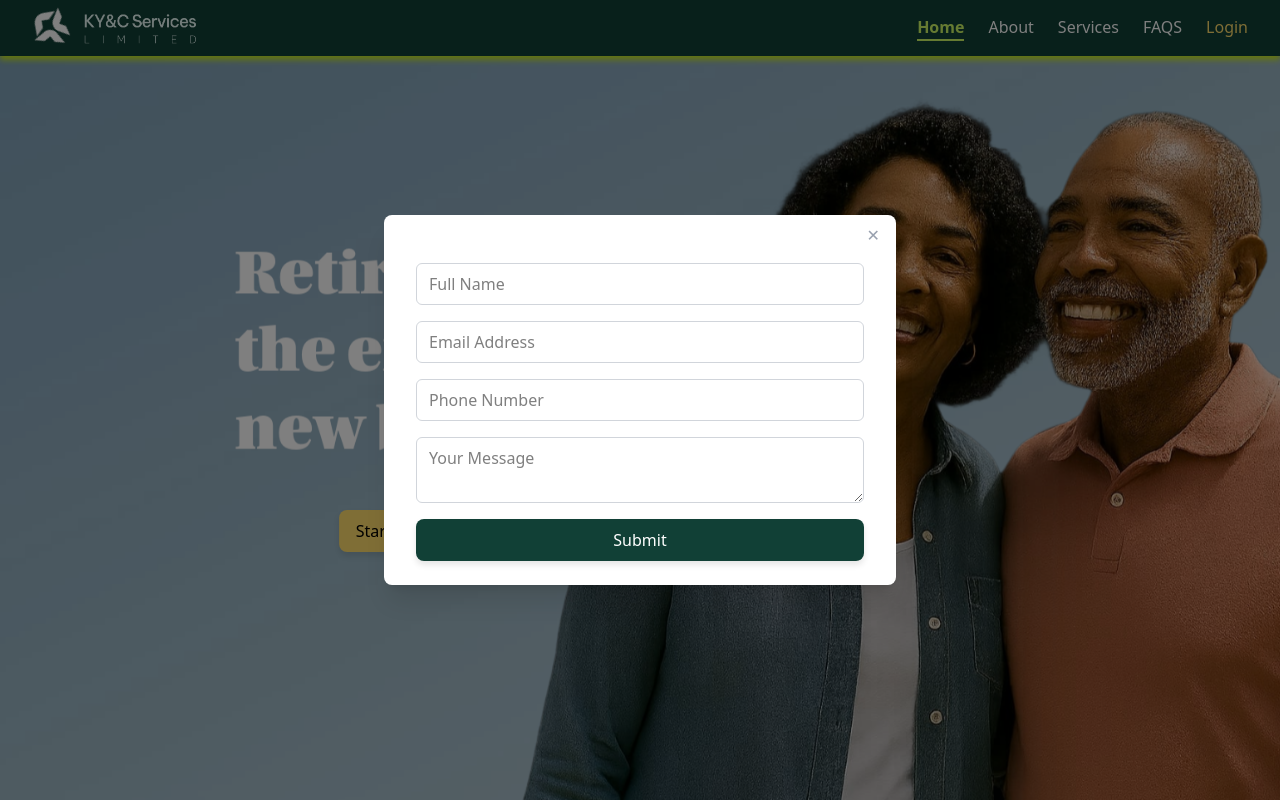
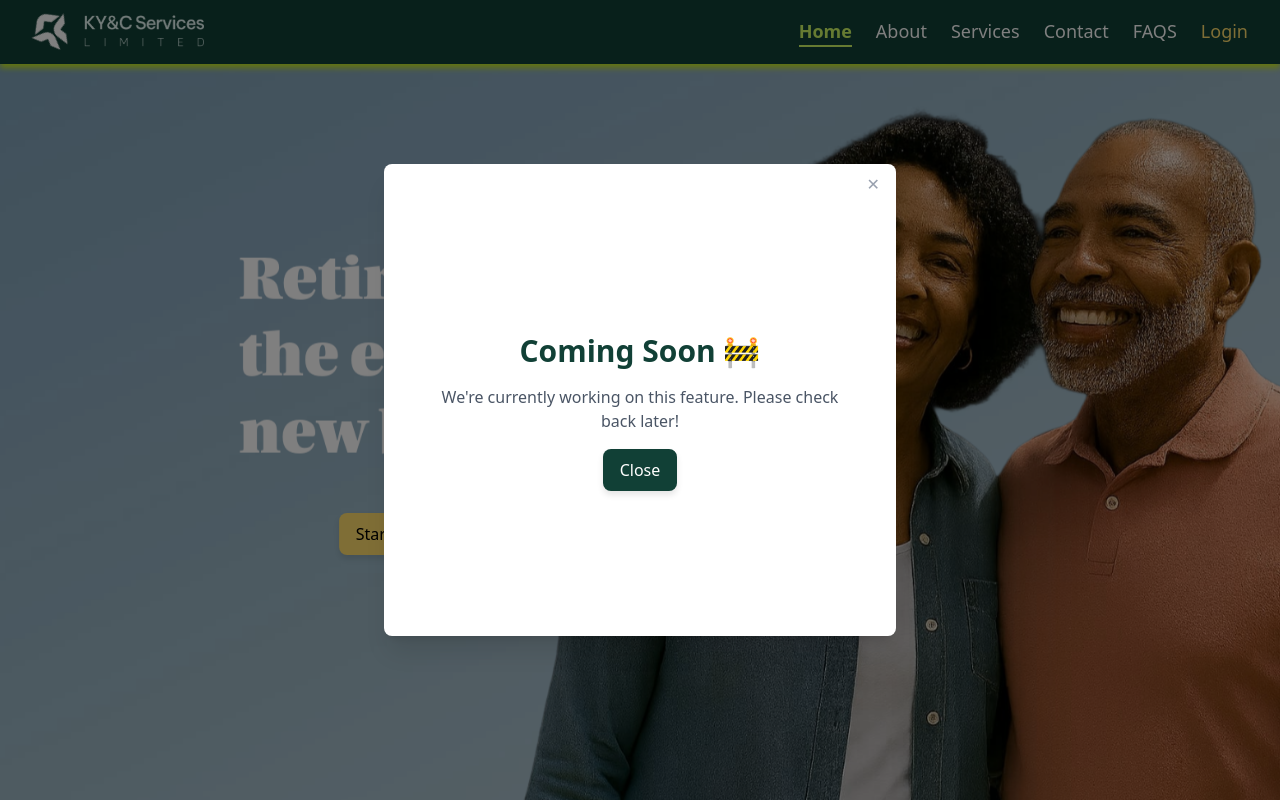
Before and after one commit to Eneojo1/kyc, a Next.js app: page / in a window 1280 px wide. Both pictures are taken after a click on the button "Start Yout Pathway". Shown: the top 800 px of the page. Built offline with nearby package versions, Linux system fonts and the light colour scheme.

Commit message:
Contact form added

```diff
--- a/app/globals.scss
+++ b/app/globals.scss
@@ -19,8 +19,8 @@
 }
 
 header {
-  @apply fixed left-0 top-0 w-full bg-pr1 px-3 sm:px-8 py-2 text-se4 flex justify-between
-    items-center shadow-[0_4px_6px_rgba(213,250,1,0.831)] z-50;
+  @apply fixed left-0 top-0 w-full bg-pr1 text-lg px-3 sm:px-8 py-3 text-se4 flex
+  justify-between items-center shadow-[0_4px_6px_rgba(213,250,1,0.831)] z-50;
 
   nav {
     @apply flex gap-6;
@@ -154,9 +154,9 @@ section {
 }
 
 .rounded-mobile-bottom {
-  @apply rounded-bl-xl rounded-br-xl lg:rounded-bl-none lg:rounded-tr-xl;
+  @apply rounded-bl-xl rounded-br-xl sm:rounded-bl-none sm:rounded-tr-xl;
 }
 
 .rounded-mobile-top {
-  @apply rounded-tl-xl rounded-tr-xl lg:rounded-tr-none lg:rounded-bl-xl;
+  @apply rounded-tl-xl rounded-tr-xl sm:rounded-tr-none sm:rounded-bl-xl;
 }
--- a/app/page.tsx
+++ b/app/page.tsx
@@ -15,7 +15,7 @@ export default function Home() {
       <Hero />
       <About />
       <Services />
-      {/* <Contact /> */}
+      <Contact />
 
       <Suspense
         fallback={<div className="text-center py-10">Loading Blog...</div>}
--- a/components/ClientWrapper.tsx
+++ b/components/ClientWrapper.tsx
@@ -10,7 +10,7 @@ const sections = [
   "home",
   "about",
   "services",
-  // "contact",
+  "contact",
   "FAQS",
   // "blog",
 ];
--- a/components/Footer.tsx
+++ b/components/Footer.tsx
@@ -72,7 +72,7 @@ const Footer: React.FC<FooterProps> = ({ sections }) => {
         <div>
           <h3 className="text-lg font-semibold mb-4">Contact</h3>
           <p className="text-sm text-gray-300">Email: info@kyandc.com</p>
-          <p className="text-sm text-gray-300">Phone: +234 800 000 0000</p>
+          <p className="text-sm text-gray-300">Phone: +234 703 270 7572</p>
           <p className="text-sm text-gray-300">Location: Remote & Global</p>
         </div>
       </div>
--- a/components/Header.tsx
+++ b/components/Header.tsx
@@ -3,8 +3,9 @@
 import { useRef, useEffect, useState } from "react";
 import { ContextApi } from "@/shared/context";
 import { Menu, X } from "lucide-react";
-import Image from "next/image";
 import Link from "next/link";
+import Modal from "./Modal";
+import ComingSoon from "./any/ComingSoon";
 
 interface HeaderProps {
   onHeightChange: (height: number) => void;
@@ -12,6 +13,8 @@ interface HeaderProps {
 }
 
 const Header: React.FC<HeaderProps> = ({ onHeightChange, sections }) => {
+  const [isModalOpen, setIsModalOpen] = useState(false);
+
   const [isOpen, setIsOpen] = useState<boolean>(false);
   const [active, setActive] = useState<string>("home");
 
@@ -64,7 +67,7 @@ const Header: React.FC<HeaderProps> = ({ onHeightChange, sections }) => {
           }
         });
       },
-      { threshold: 0.2 }
+      { threshold: 0.4 }
     );
 
     sections.forEach((id) => {
@@ -74,29 +77,23 @@ const Header: React.FC<HeaderProps> = ({ onHeightChange, sections }) => {
 
     return () => observer.disconnect();
   }, []);
-
+  {
+    /* <nav ref={navRef} className="text-lg p-2 pb-0 sm:px-6 sm:py-4"></nav> */
+  }
   return (
     <header ref={headerRef}>
       <div className="flex justify-between items-center w-full">
         {/* Logo */}
         <div className="flex gap-3 items-center">
           <div className="relative w-8 sm:w-10 h-10">
-            <Image
+            <img
               src="/logoWhite.svg"
               alt="ky&c logo"
-              fill
               className="object-contain logo"
-              priority
             />
           </div>
-          <div className="relative w-20 sm:w-28 h-10">
-            <Image
-              src="/logo2.png"
-              alt="ky&c logo"
-              fill
-              className="object-contain"
-              priority
-            />
+          <div className="relative w-25 sm:w-30 h-10">
+            <img src="/logo2.png" alt="ky&c logo" className="object-contain" />
           </div>
         </div>
 
@@ -139,14 +136,19 @@ const Header: React.FC<HeaderProps> = ({ onHeightChange, sections }) => {
             Logout
           </span>
         ) : (
-          <Link
-            href="/login"
-            className="text-se2 hover:text-blue-600 transition"
+          <span
+            onClick={() => setIsModalOpen(true)}
+            // href="/login"
+            className="text-se2 hover:text-blue-600 transition cursor-pointer"
           >
             Login
-          </Link>
+          </span>
         )}
       </nav>
+      {/* {Remember to delete me} */}
+      <Modal isOpen={isModalOpen} onClose={() => setIsModalOpen(false)}>
+        <ComingSoon onClose={() => setIsModalOpen(false)} />
+      </Modal>
     </header>
   );
 };
--- a/components/any/About.tsx
+++ b/components/any/About.tsx
@@ -112,8 +112,8 @@ const About = () => {
         </div>
       </div>
 
-      <div className="flex flex-col lg:flex-row items-center lg:items-stretch p-6 pt-2">
-        <div className="w-full lg:w-1/2 flex justify-center">
+      <div className="flex flex-col sm:flex-row items-center sm:items-stretch p-6 pt-2">
+        <div className="w-full sm:w-1/2 flex justify-center">
           <img
             src="/founder.jpg"
             alt="ceo"
@@ -122,7 +122,7 @@ const About = () => {
           />
         </div>
 
-        <div className="w-full lg:w-1/2 rounded-mobile-bottom p-6 sm:text-xl bg-pr1 text-white">
+        <div className="w-full sm:w-1/2 rounded-mobile-bottom p-6 sm:text-xl bg-pr1 text-white">
           <h2 className="!text-4xl font-semibold mb-4">Our Founder</h2>
           <p className="mb-5">
             <strong>Adaji Cynthia</strong> is the Founder and Chief Executive
--- a/components/any/ComingSoon.tsx
+++ b/components/any/ComingSoon.tsx
@@ -1,21 +1,21 @@
 import Link from "next/link";
 import React from "react";
 
-const ComingSoon = () => {
+interface Props {
+  onClose?: () => void;
+}
+
+const ComingSoon = ({ onClose }: Props) => {
   return (
-    <section className="flex flex-col items-center justify-center min-h-[70vh] text-center px-4">
+    <div className="flex flex-col items-center justify-center h-[50vh] text-center px-4">
       <h1 className="text-3xl font-semibold mb-4">Coming Soon 🚧</h1>
       <p className="text-gray-600 max-w-md">
-        We&apos;re currently working on this feature to bring you an even better
-        experience. Please check back later!
+        We&apos;re currently working on this feature. Please check back later!
       </p>
-      <Link
-        href="/"
-        className="mt-6 inline-block px-6 py-3 bg-blue-600 text-white rounded-lg hover:bg-blue-700 transition"
-      >
-        Go Home
-      </Link>
-    </section>
+      <button onClick={onClose} className="mt-4">
+        Close
+      </button>
+    </div>
   );
 };
 
--- a/components/any/Contact.tsx
+++ b/components/any/Contact.tsx
@@ -1,23 +1,45 @@
 "use client";
 import { useState } from "react";
+import Modal from "../Modal";
+import ContactForm from "./ContactForm";
 
 const Contact = () => {
-  const [formData, setFormData] = useState({
-    name: "",
-    email: "",
-    phone: "",
-    subject: "",
-    message: "",
-    type: "contact",
-  });
-  const [companyName, setCompanyName] = useState("");
+  const [isModalOpen, setIsModalOpen] = useState(false);
+
   return (
-    <section id="contact" className="section min-h-screen bg-blue-300">
-      <h1>Enter Company&apos;s name</h1>
-      <input onChange={(e) => setCompanyName(e.target.value)} />
-      Contact
-      <p className="px-8">Does {companyName} sponsor skilled worker visa</p>
-    </section>
+    <div
+      id="contact"
+      className="section pt-5 flex flex-col sm:flex-row items-center sm:items-stretch p-6 pt-2"
+    >
+      <div className="w-full sm:w-1/2 flex justify-center">
+        <img
+          src="/contact.jpg"
+          alt="ceo"
+          loading="lazy"
+          className="rounded-mobile-top object-cover h-auto"
+        />
+      </div>
+      <div className="w-full p-6 sm:p-20 sm:w-1/2 rounded-mobile-bottom sm:text-xl bg-pr3 flex gap-4 flex-col justify-center items-center">
+        <h2 className="!text-4xl font-semibold w-full">Contact Us</h2>
+        <p className="">
+          Have questions about our services or want to explore how we can
+          support your journey? Call us directly at +234 703 270 7572 or click
+          the button below to send us a message. We&apos;re here to help—every
+          step of the way.
+        </p>
+
+        <button
+          onClick={() => setIsModalOpen(true)}
+          // className="block !bg-se2 m-auto !text-black !outline-none"
+        >
+          Contact us
+        </button>
+
+        <Modal isOpen={isModalOpen} onClose={() => setIsModalOpen(false)}>
+          <ContactForm onClose={() => setIsModalOpen(false)} type="contact" />
+        </Modal>
+      </div>
+    </div>
   );
 };
 
--- /dev/null
+++ b/components/any/ContactForm.tsx
@@ -0,0 +1,97 @@
+"use client";
+
+import { useState } from "react";
+
+interface Props {
+  type: "join" | "contact";
+  onClose?: () => void;
+}
+
+const ContactForm = ({ onClose, type }: Props) => {
+  const [formData, setFormData] = useState({
+    name: "",
+    email: "",
+    phone: "",
+    subject: type === "join" ? "subscription" : "",
+    message: "",
+    type,
+  });
+
+  const handleChange = (
+    e: React.ChangeEvent<HTMLInputElement | HTMLTextAreaElement>
+  ) => {
+    const { name, value } = e.target;
+    setFormData((prevData) => ({
+      ...prevData,
+      [name]: value,
+    }));
+  };
+
+  const onSubmit = (e: React.FormEvent) => {
+    e.preventDefault();
+    console.log(formData);
+    onClose?.();
+  };
+
+  return (
+    <div>
+      <form
+        onSubmit={onSubmit}
+        className="flex flex-col gap-4 max-w-md mx-auto fadeIn"
+      >
+        <h1 className="border-b-2">
+          {type === "join" ? "Join the Circle" : "Get in Touch"}
+        </h1>
+        <input
+          type="text"
+          name="name"
+          value={formData.name}
+          onChange={handleChange}
+          placeholder="Full Name"
+          required
+        />
+
+        <input
+          type="email"
+          name="email"
+          value={formData.email}
+          onChange={handleChange}
+          placeholder="Email Address"
+          required
+        />
+
+        {type === "contact" && (
+          <input
+            type="text"
+            name="subject"
+            value={formData.subject}
+            onChange={handleChange}
+            placeholder="Subject"
+            required
+          />
+        )}
+
+        <input
+          type="text"
+          name="phone"
+          value={formData.phone}
+          onChange={handleChange}
+          placeholder="Phone Number"
+          required
+        />
+
+        <textarea
+          name="message"
+          value={formData.message}
+          onChange={handleChange}
+          placeholder="Your Message"
+          required
+        />
+
+        <button>{formData.type === "join" ? "Submit" : "Send"}</button>
+      </form>
+    </div>
+  );
+};
+
+export default ContactForm;
--- a/components/any/Hero.tsx
+++ b/components/any/Hero.tsx
@@ -3,13 +3,12 @@
 import Image from "next/image";
 import { useState } from "react";
 import Modal from "../Modal";
-import Join from "../Join";
+import ComingSoon from "./ComingSoon";
 
 const Hero = () => {
   const [isModalOpen, setIsModalOpen] = useState(false);
   return (
     <section id="home" className="section  bg-slate-300 relative">
-      Home
       <Image
         src="/homes.png"
         alt="ky&c logo"
@@ -38,7 +37,7 @@ const Hero = () => {
         Start Yout Pathway
       </button>
       <Modal isOpen={isModalOpen} onClose={() => setIsModalOpen(false)}>
-        <Join />
+        <ComingSoon onClose={() => setIsModalOpen(false)} />
       </Modal>
     </section>
   );
--- a/components/any/Services.tsx
+++ b/components/any/Services.tsx
@@ -1,9 +1,9 @@
 "use client";
 
-import { Heart, HeartPulse, Play, ThumbsUp } from "lucide-react";
+import { Play, ThumbsUp } from "lucide-react";
 import { useState } from "react";
 import Modal from "../Modal";
-import Join from "../Join";
+import ComingSoon from "./ComingSoon";
 
 interface ItemProps {
   title: string;
@@ -79,7 +79,7 @@ const Services = () => {
           </button>
 
           <Modal isOpen={isModalOpen} onClose={() => setIsModalOpen(false)}>
-            <Join />
+            <ComingSoon onClose={() => setIsModalOpen(false)} />
           </Modal>
         </div>
         <div className="sm:p-5">
```
